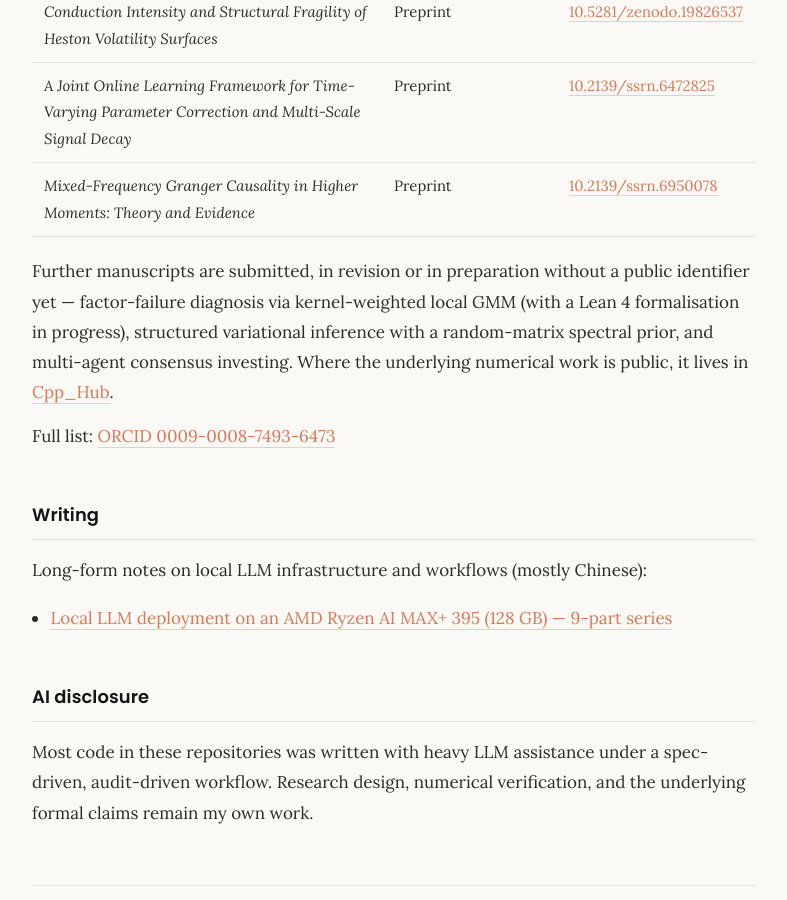
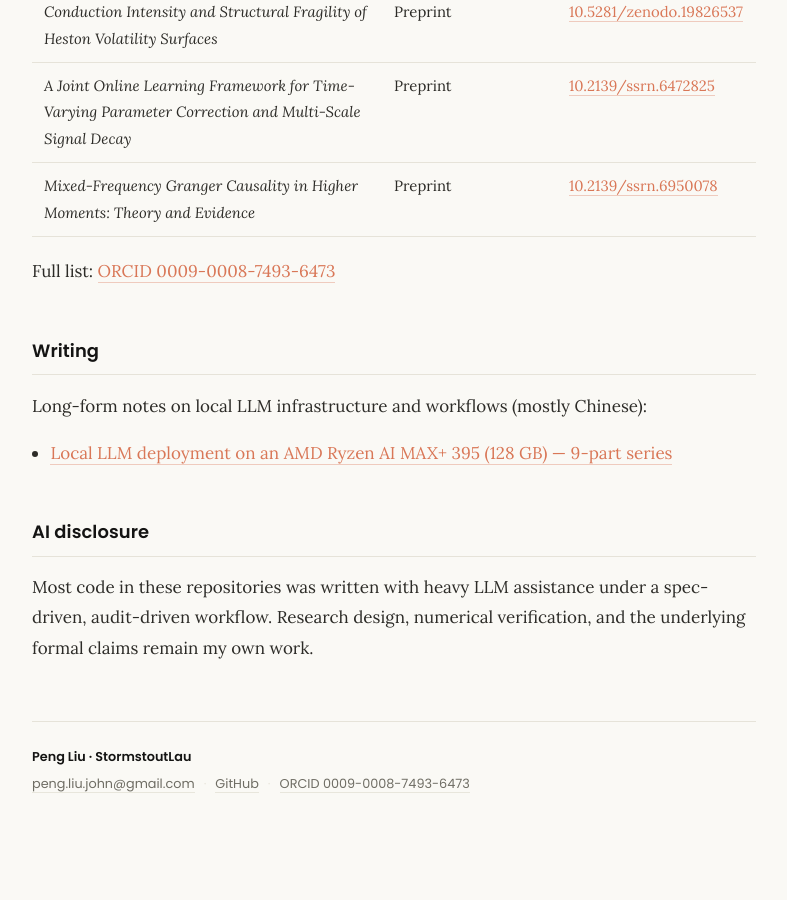
Before and after one commit to StormstoutLau/StormstoutLau.github.io, a Jekyll site: the page built from index.md, in a window 1280 px wide and 900 px high, scrolled down 2607 px. Shown: the whole window, without its empty margins (246-1033 px from the left). Built offline with Jekyll 4.4.1, drawn with Linux system fonts in a browser that asks for light colours; after the commit the page ends 3444 px from its top, so only the background shows below that.

Commit message:
docs: remove unpublished-manuscript details from the public site

```diff
--- a/index.md
+++ b/index.md
@@ -57,8 +57,6 @@ This is the engineering side of the model-fragility research: the papers argue a
 | *A Joint Online Learning Framework for Time-Varying Parameter Correction and Multi-Scale Signal Decay* | Preprint | [10.2139/ssrn.6472825](https://doi.org/10.2139/ssrn.6472825) |
 | *Mixed-Frequency Granger Causality in Higher Moments: Theory and Evidence* | Preprint | [10.2139/ssrn.6950078](https://doi.org/10.2139/ssrn.6950078) |
 
-Further manuscripts are submitted, in revision or in preparation without a public identifier yet — factor-failure diagnosis via kernel-weighted local GMM (with a Lean 4 formalisation in progress), structured variational inference with a random-matrix spectral prior, and multi-agent consensus investing. Where the underlying numerical work is public, it lives in [Cpp_Hub].
-
 Full list: [ORCID 0009-0008-7493-6473](https://orcid.org/0009-0008-7493-6473)
 
 ## Writing
```
